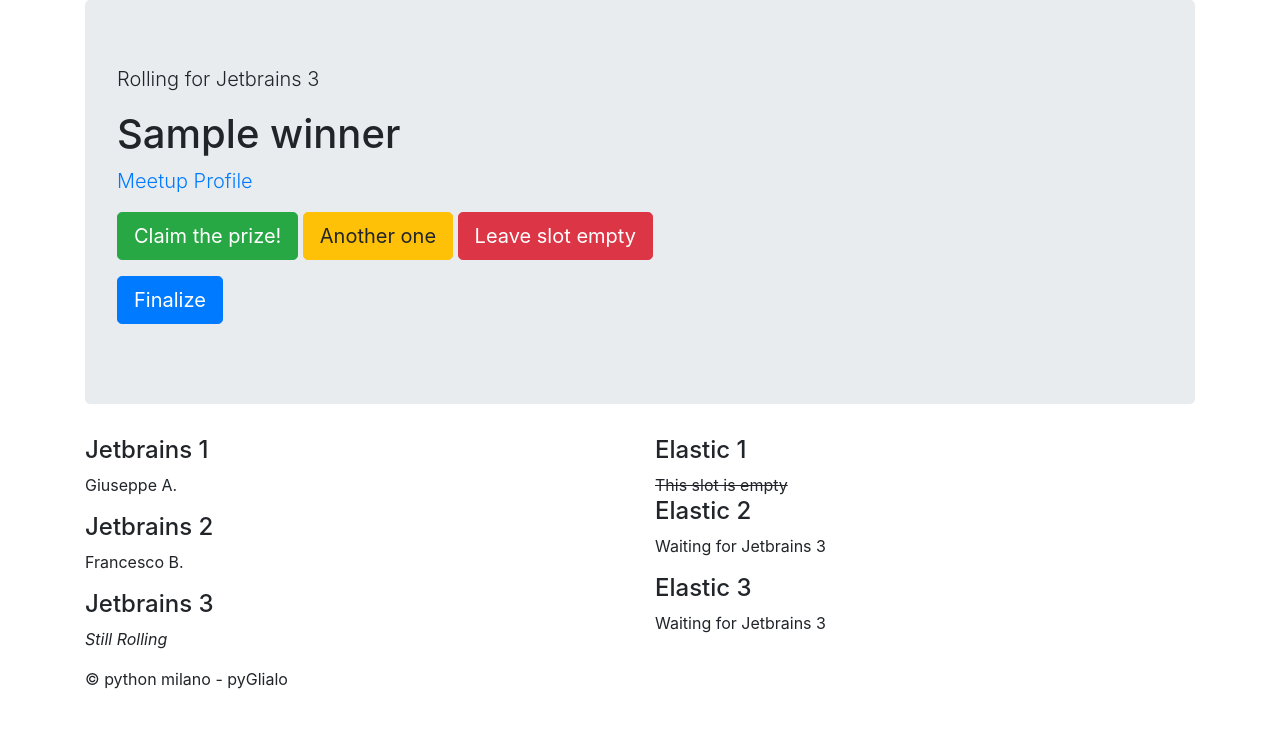
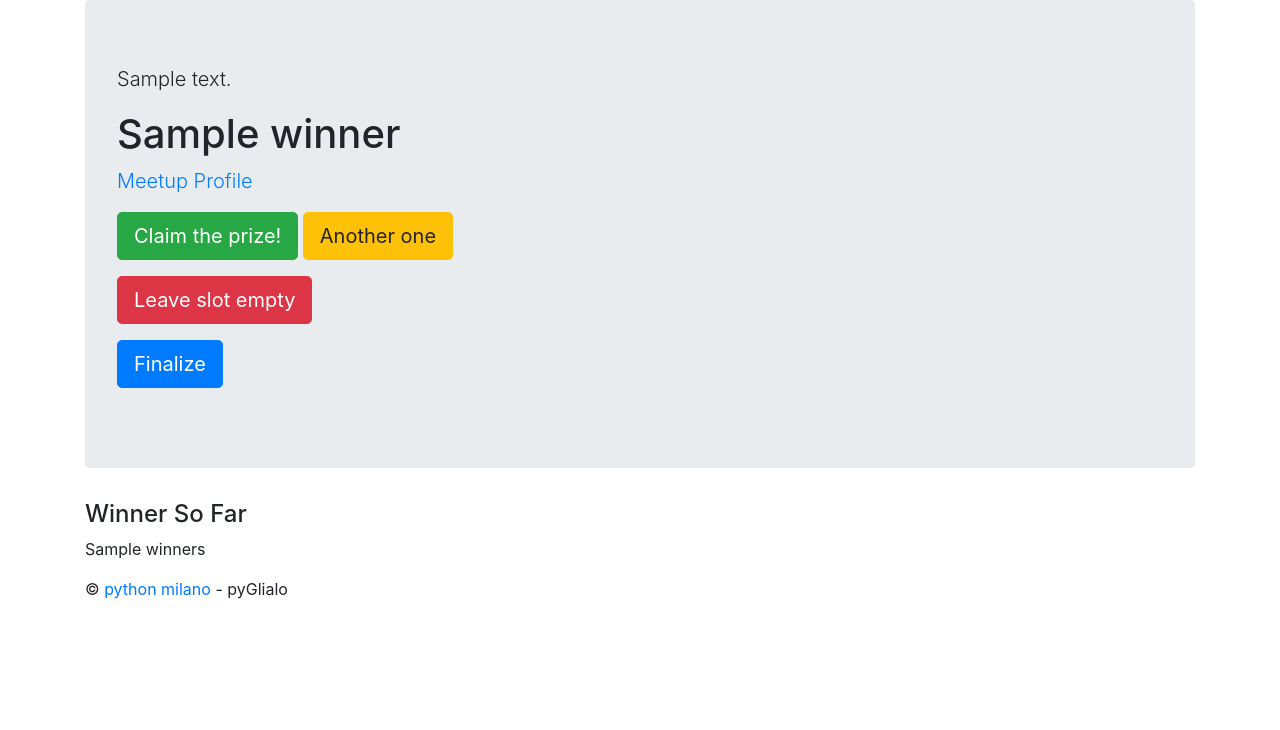
Before and after one commit to PythonMilano/pyGlialo, a Flask app: template app/templates/index.html in a window 1280 px wide. Shown: the part 70-800 px from the top of the page. Run offline with Flask 2, Linux system fonts and the light colour scheme; the template is opened without the code that fills it: most values are stand-ins (such as "Sample title", 1, 10 or a date in 2020); parts of the project's set-up code (start-up, migrations or seed data) failed here and were passed over; some libraries are stand-ins or nearby versions.

Commit message:
added "save" function and finalize

```diff
--- a/app/flask_pyGlialo.py
+++ b/app/flask_pyGlialo.py
@@ -1,17 +1,36 @@
-from flask import Flask, render_template
-
+from flask import Flask, render_template, redirect, url_for
 from app.pyGlialo import extract_winner, get_meetup_json
 
 app = Flask(__name__)
 
 meetup_json = get_meetup_json()
 
+list_of_winners = []
+
 
 @app.route('/')
 def spread_the_goodies():
     winner_json = extract_winner(meetup_json)
     winner = {'name': winner_json['name']}
-    return render_template('index.html', winner=winner)
+    return render_template('index.html', winner=winner, winners=list_of_winners, lead_text='Rolling for the goodies')
+
+
+@app.route('/save/<name>')
+def save_winner(name):
+    if name not in list_of_winners:
+        list_of_winners.append(name)
+    return redirect('http://localhost:5000')
+
+
+@app.route('/pass')
+def pass_extraction():
+    list_of_winners.append('empty_slot')
+    return redirect('http://localhost:5000')
+
+
+@app.route('/finalize')
+def finalize_the_goodies():
+    return render_template('finalize.html', winners=list_of_winners)
 
 
 if __name__ == '__main__':
--- a/app/pyGlialo.py
+++ b/app/pyGlialo.py
@@ -3,7 +3,6 @@
 import urllib.parse
 import urllib.request
 from random import randint
-
 from app.secrets import meetup_api_key
 
 
--- a/app/templates/index.html
+++ b/app/templates/index.html
@@ -8,9 +8,9 @@
 
     <meta charset="UTF-8">
     <title>pyGlialo - giving away the goodies</title>
-    <link rel="stylesheet" href="static/bootstrap.min.css">
-    <link rel="stylesheet" href="static/bootstrap-theme.min.css">
-    <link rel="stylesheet" href="static/jumbotron-narrow.css">
+    <link rel="stylesheet" href="static/css/bootstrap.min.css">
+    <link rel="stylesheet" href="static/css/bootstrap-theme.min.css">
+    <link rel="stylesheet" href="static/css/jumbotron-narrow.css">
 </head>
 <body>
 <div class="container">
@@ -21,59 +21,41 @@
 
     <div class="jumbotron">
 
-        <p class="lead">Rolling for Jetbrains 3</p>
+        <p class="lead">{{ lead_text }}</p>
 
         <h1>{{ winner.name }}</h1>
 
         <p class="lead"><a href="#">Meetup Profile</a></p>
 
         <p>
-            <a class="btn btn-lg btn-success" href="save/{{winner.name}}" role="button">Claim the prize!</a>
+            <a class="btn btn-lg btn-success" href="save/{{ winner.name }}" role="button">Claim the prize!</a>
             <a class="btn btn-lg btn-warning" href="/" role="button">Another one</a>
-            <a class="btn btn-lg btn-danger" href="#" role="button">Leave slot empty</a>
         </p>
 
-        <p><a class="btn btn-lg btn-primary" href="#" role="button">Finalize</a></p>
+        <p>
+            <a class="btn btn-lg btn-danger" href="pass" role="button">Leave slot empty</a>
+        </p>
+
+        <p><a class="btn btn-lg btn-primary" href="finalize" role="button">Finalize</a></p>
     </div>
 
     <div class="row marketing">
-        <div class="col-lg-6">
-            <h4>Jetbrains 1</h4>
+        <div class="col-lg-12">
+            <h4>Winner So Far</h4>
 
-            <p>Giuseppe A.</p>
-
-            <h4>Jetbrains 2</h4>
-
-            <p>Francesco B.</p>
-
-            <h4>Jetbrains 3</h4>
-
-            <p><i>Still Rolling</i></p>
-        </div>
-
-        <div class="col-lg-6">
-            <h4>Elastic 1</h4>
-
-            <del>This slot is empty</del>
-
-            <h4>Elastic 2</h4>
-
-            <p>Waiting for Jetbrains 3</p>
-
-            <h4>Elastic 3</h4>
-
-            <p>Waiting for Jetbrains 3</p>
+            <p>{{ winners }}</p>
         </div>
     </div>
 
     <footer class="footer">
-        <p>&copy; python milano - pyGlialo</p>
+        <p>&copy; <a href="http://pythonmilano.xyz" target="_blank"> python milano</a>  - pyGlialo</p>
+{#        <p>made with <3 with Flask</p>#}
     </footer>
 
 </div> <!-- /container -->
 
-<script src="static/jquery.min.js"></script>
-<script src="static/bootstrap.min.js"></script>
+<script src="static/js/jquery.min.js"></script>
+<script src="static/js/bootstrap.min.js"></script>
 
 </body>
 </html>
```
Also changed, not shown: app/templates/finalize.html (added, +40 -0 lines).
